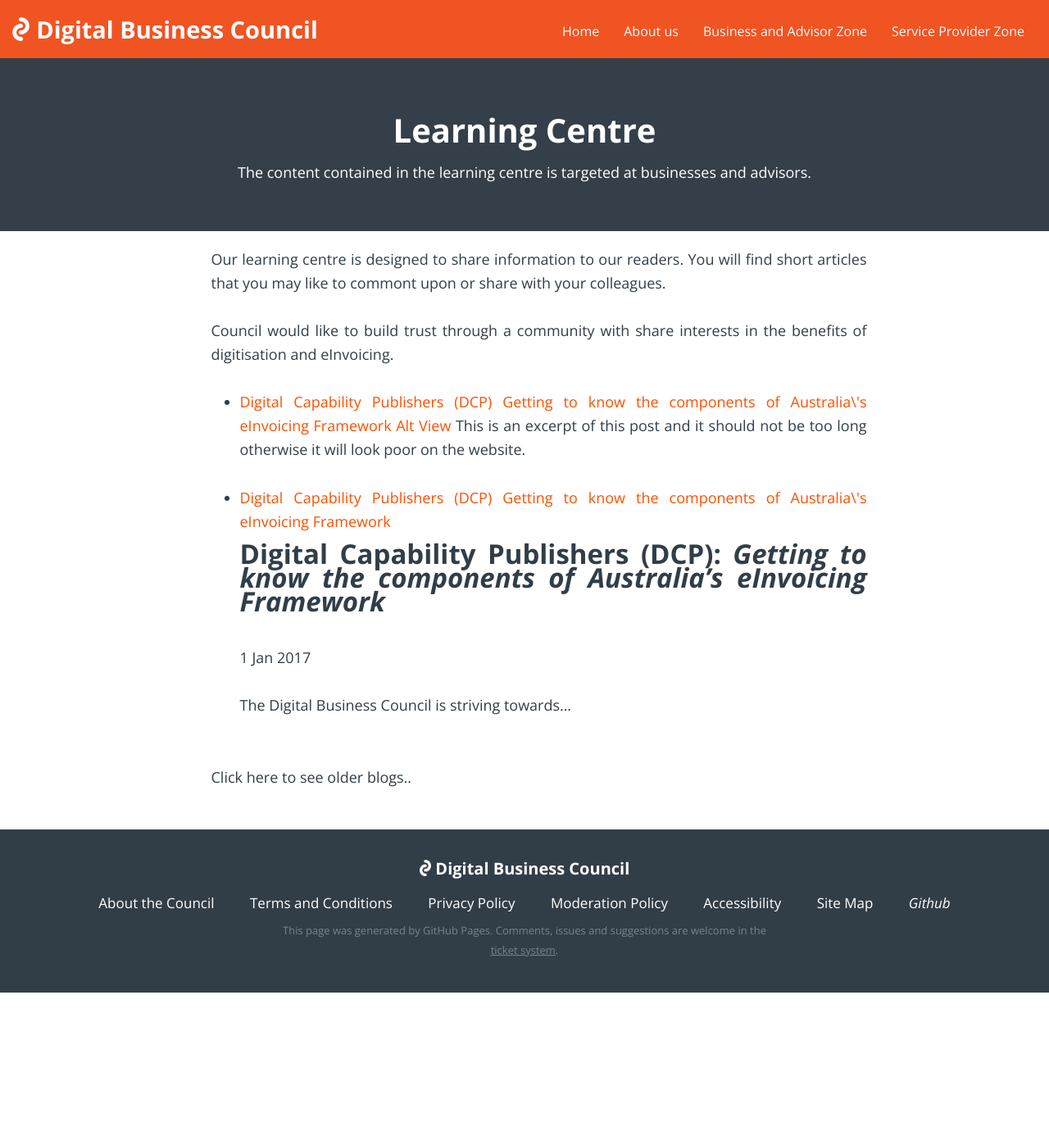
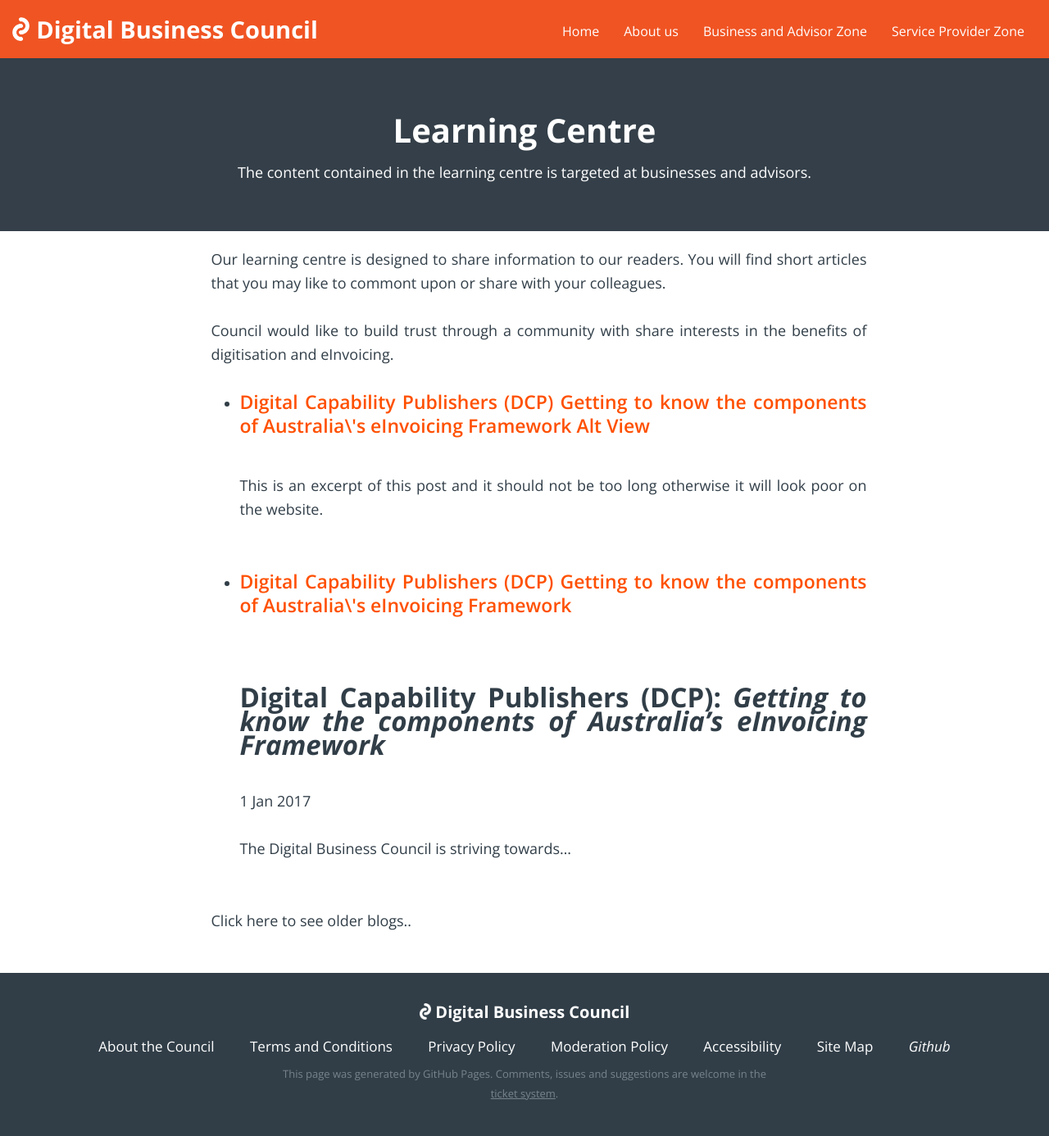
Before and after one commit to Digital-Business-Council/Digital-Business-Council.github.io, a Jekyll site: the page built from pages/business-zone/blogs/learning-centre.md, in a window 1280 px wide. Shown: the whole page at 82% size. Built offline with Jekyll 4.4.1, drawn with Linux system fonts in a browser that asks for light colours; before the commit the page ends 1211 px from its top, so only the background shows below that.

Commit message:
Update learning-centre.md

```diff
--- a/pages/business-zone/blogs/learning-centre.md
+++ b/pages/business-zone/blogs/learning-centre.md
@@ -12,8 +12,9 @@
 <ul>
   {% for blog-page in site.posts %}
     <li>
-      <a href="{{ blog-page.url }}">{{ blog-page.title }}</a>
-      {{ blog-page.excerpt }}
+    <a href="{{ blog-page.url }}"><h3>{{ blog-page.title }}</h3></a>
+    <br>
+    <p>{{ blog-page.excerpt }}</p>
     </li>
   {% endfor %}
 </ul>
```
